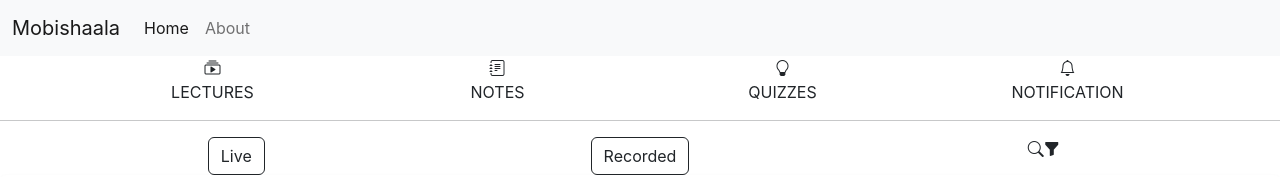
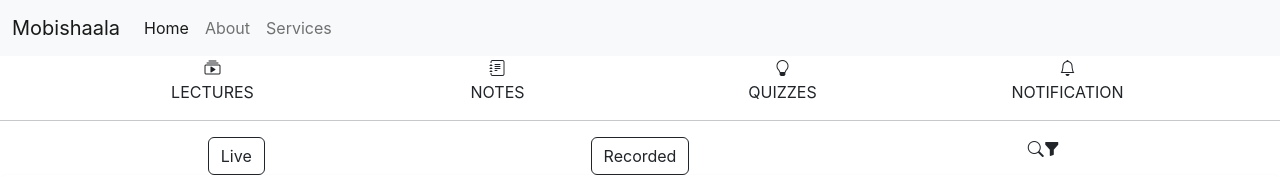
Before and after one commit to prahlad147/todos-list, a React (Create React App) app: page / in a window 1280 px wide. Shown: the top 177 px of the page. Built offline with nearby package versions, Linux system fonts and the light colour scheme.

Commit message:
third commit

```diff
--- a/src/MyComponents/Header.js
+++ b/src/MyComponents/Header.js
@@ -17,6 +17,9 @@
         </li>
         <li className="nav-item">
           <a className="nav-link" href="#">About</a>
+        </li>
+        <li className="nav-item">
+          <a className="nav-link" href="#">Services</a>
         </li>
         {/* <li className="nav-item dropdown">
           <a className="nav-link dropdown-toggle" href="#" id="navbarDropdown" role="button" data-bs-toggle="dropdown" aria-expanded="false">
```
